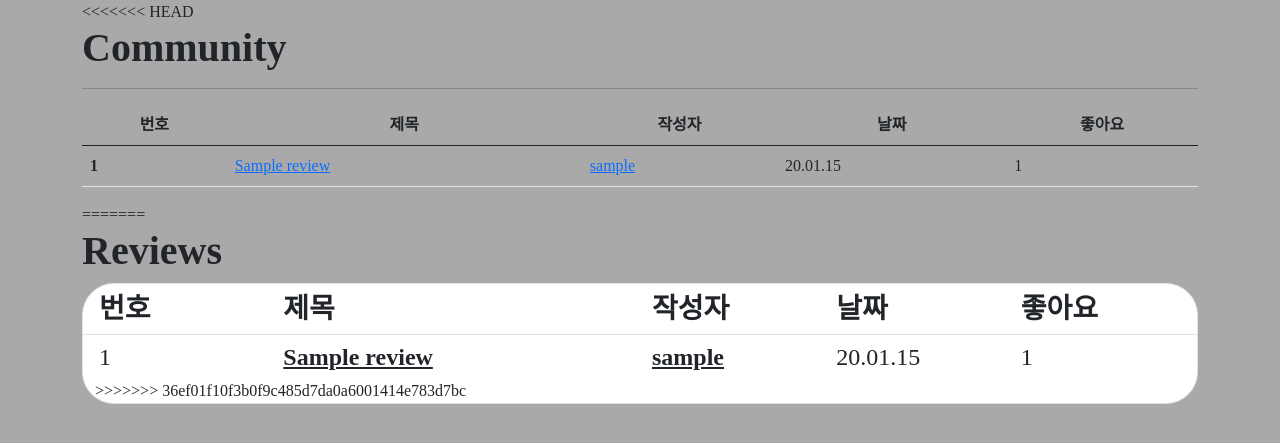
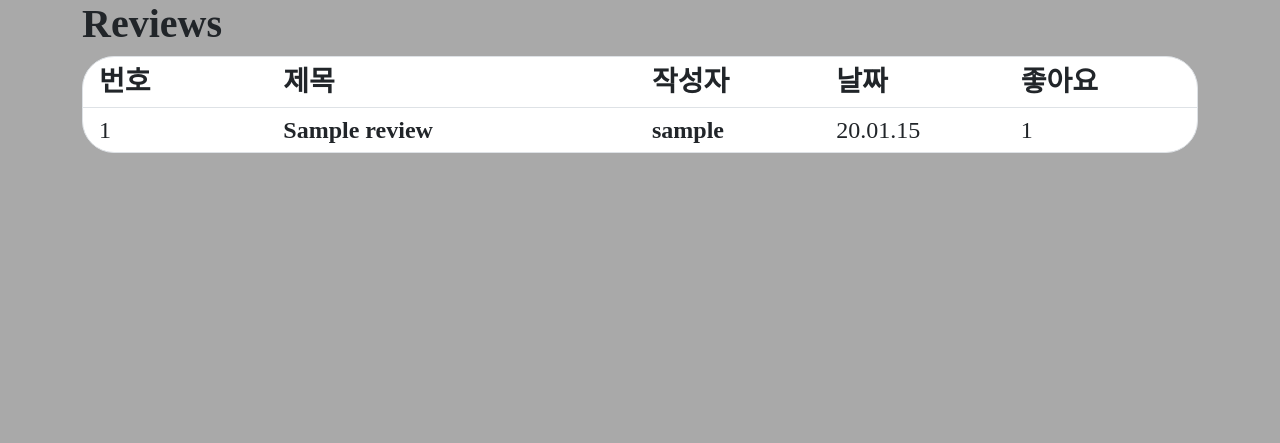
Before and after one commit to dannyp0930/ssaflix, a Django app: page /community/ in a window 1280 px wide. Shown: the part 92-535 px from the top of the page. Run offline with Django 3.2, Linux system fonts and the light colour scheme; a user stored in the database is signed in; tables that the repository leaves empty hold one stand-in row (values such as "Sample post"); some libraries are stand-ins or nearby versions.

Commit message:
update design

```diff
--- a/community/templates/community/index.html
+++ b/community/templates/community/index.html
@@ -1,35 +1,6 @@
 {% extends 'base.html' %}
 
 {% block content %}
-<<<<<<< HEAD
-  <h1 class="fw-bold">Community</h1>
-  <hr>
-  <table class="table">
-    <thead>
-      <tr class="text-center">
-        <th scope="col">번호</th>
-        <th scope="col">제목</th>
-        <th scope="col">작성자</th>
-        <th scope="col">날짜</th>
-        <th scope="col">좋아요</th>
-      </tr>
-    </thead>
-    <tbody>
-      {% for review in reviews %}
-        <tr >
-          <th scope="row">{{ review.pk }}</th>
-          <td><a href="{% url 'community:detail' review.pk %}">{{ review.title }}</a></td>
-          <td><a href="{% url 'accounts:profile' review.user.username %}">{{ review.user }}</a></td>
-          <td>{{ review.created_at | date:'y.m.d' }}</td>
-          <td id="like-cnt">{{ review.like_users.all|length }}</td>
-        </tr>
-      {% endfor %}
-    </tbody>
-  </table>
-
-  <script>
-  </script>
-=======
   <h1 class="fw-bold">Reviews</h1>
   <div class="container border bg-white" style="border-radius: 2rem;">
     <div class="row fs-3 fw-bold p-1">
@@ -42,11 +13,10 @@
     {% for review in reviews %}
       <div class="row fs-4 border-top p-1">
         <div class="col-2">{{ review.pk }}</div>
-        <div class="col-4"><a href="{% url 'community:detail' review.pk %}" class="text-dark fw-bold">{{ review.title }}</a></div>
-        <div class="col-2"><a href="{% url 'accounts:profile' review.user.username %}" class="text-dark fw-bold">{{ review.user }}</a></div>
+        <div class="col-4"><a href="{% url 'community:detail' review.pk %}" class="text-dark text-decoration-none fw-bold">{{ review.title }}</a></div>
+        <div class="col-2"><a href="{% url 'accounts:profile' review.user.username %}" class="text-dark text-decoration-none fw-bold">{{ review.user }}</a></div>
         <div class="col-2">{{ review.created_at | date:'y.m.d' }}</div>
         <div class="col-2">{{ review.like_users.all|length }}</div>
       </div>
     {% endfor %}
->>>>>>> 36ef01f10f3b0f9c485d7da0a6001414e783d7bc
 {% endblock %}
```
Also changed, not shown: accounts/migrations/0001_initial.py, community/migrations/0001_initial.py, community/migrations/0003_remove_review_movie.py (deleted), movies/migrations/0001_initial.py.
